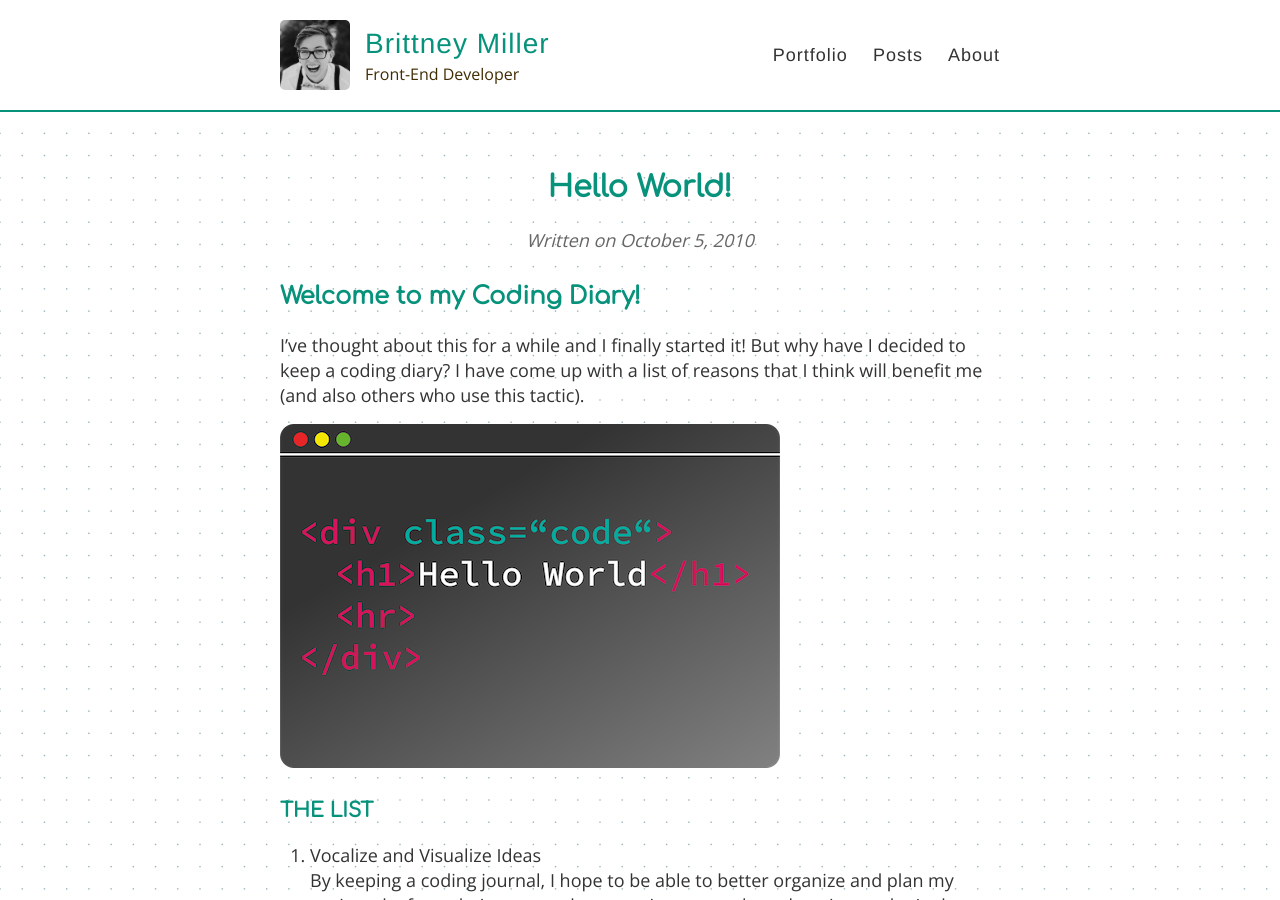
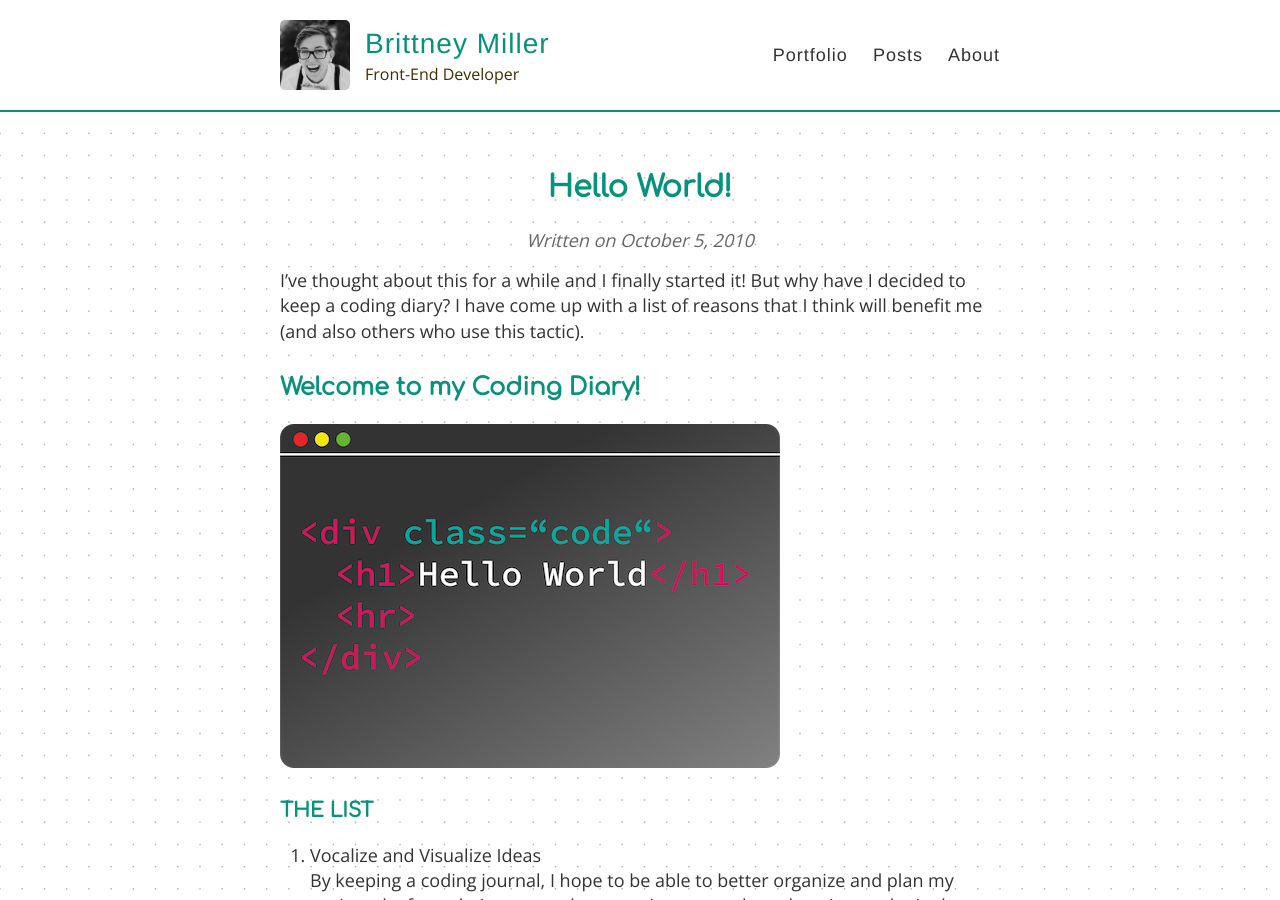
Before and after one commit to brittney092289/brittney092289.github.io, a Jekyll site: the page built from _posts/2010-10-5-Hello-World.md, in a window 1280 px wide and 900 px high. Built offline with Jekyll 4.4.1, drawn with Linux system fonts in a browser that asks for light colours.

```diff
--- a/_posts/2010-10-5-Hello-World.md
+++ b/_posts/2010-10-5-Hello-World.md
@@ -2,9 +2,10 @@
 layout: post
 title: Hello World!
 ---
-<h2>Welcome to my Coding Diary!</h2>
 
 I've thought about this for a while and I finally started it! But why have I decided to keep a coding diary? I have come up with a list of reasons that I think will benefit me (and also others who use this tactic).
+
+<h2>Welcome to my Coding Diary!</h2>
 
 ![_config.yml]({{ site.baseurl }}/images/hello-world.png)
 
```
